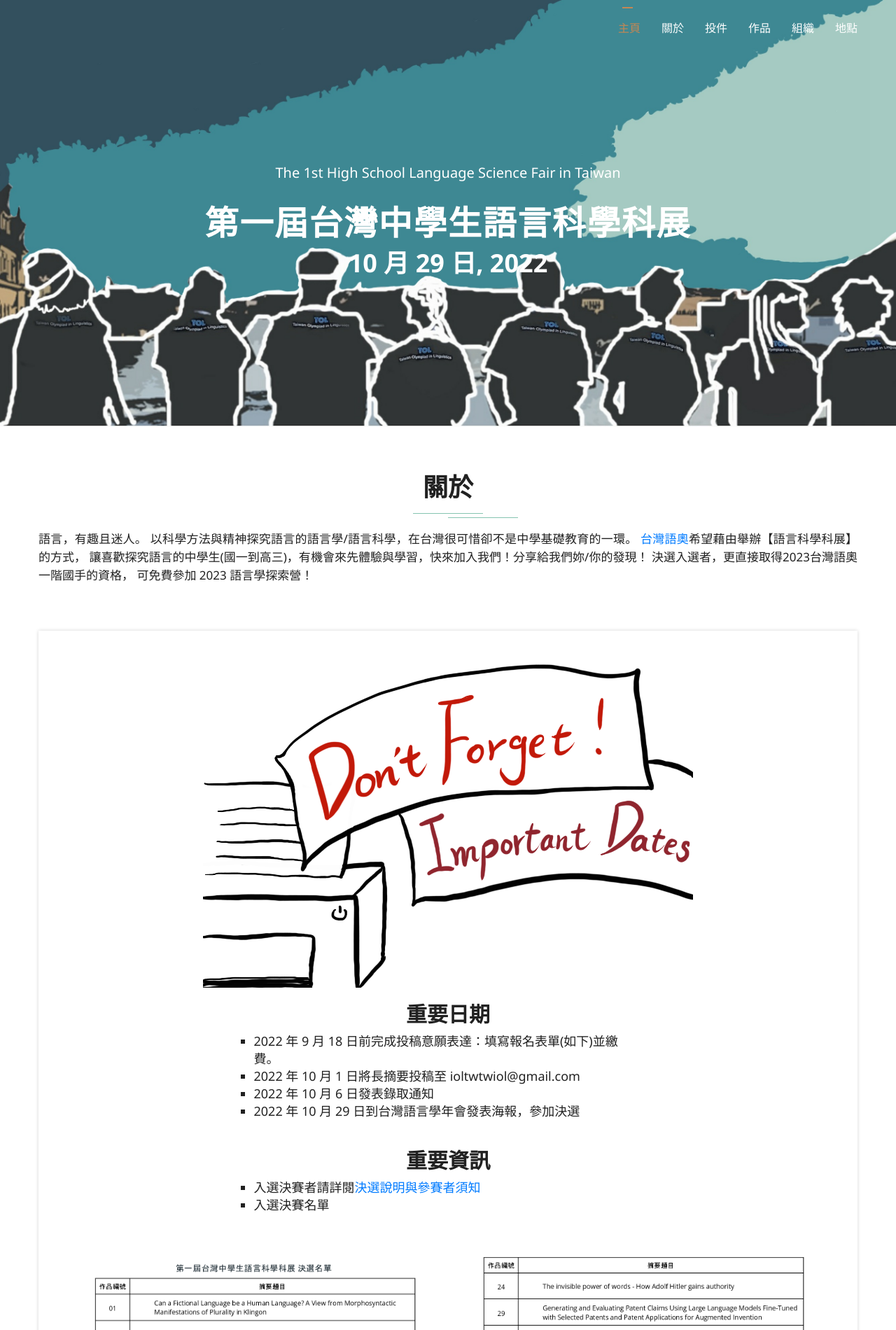
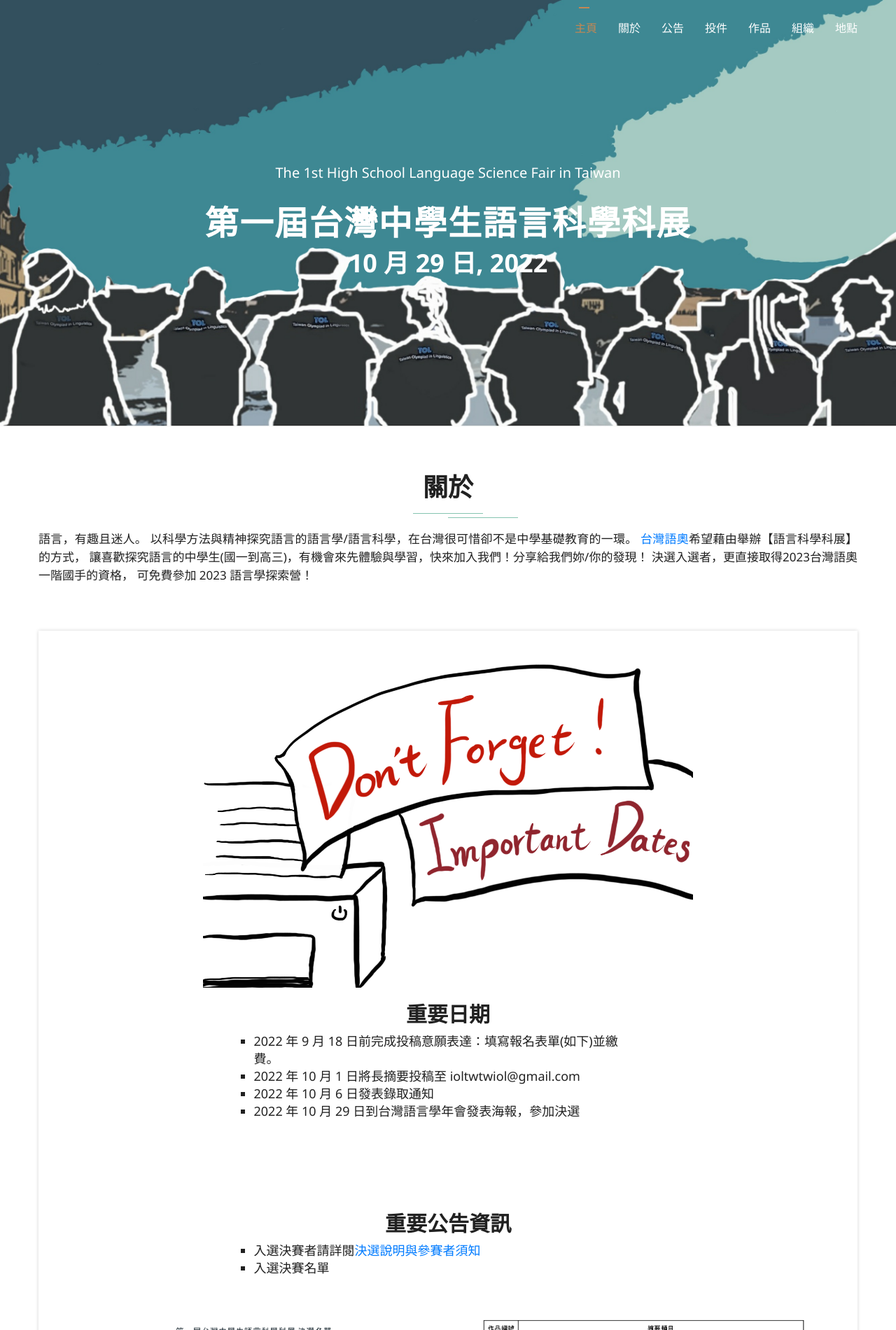
Before and after one commit to ioltw/scifair, a plain HTML site: page index.html in a window 1280 px wide. Shown: the top 1900 px of the page at 70% size. Drawn offline with Linux system fonts and the light colour scheme; files whose address does not match are found by name.

Commit message:
add tab notice

```diff
--- a/index.html
+++ b/index.html
@@ -55,6 +55,13 @@
                                 關於
                             </a>
                         </li>
+
+                        <li class="nav-item">
+                            <a class="nav-link pt20" href="#notice">
+                                公告
+                            </a>
+                        </li>
+
                         <li class="nav-item">
                             <a class="nav-link pt20" href="#gallery">
                                 投件
@@ -87,6 +94,9 @@
                 </li>
                 <li>
                     <a class="page-scrool" href="#about">關於</a>
+                </li>
+                <li>
+                    <a class="page-scrool" href="#notice">公告</a>
                 </li>
                 <li>
                     <a class="page-scroll" href="#gallery">投件</a>
@@ -171,10 +181,12 @@
                   <li>2022 年 10 月 29 日到台灣語言學年會發表海報，參加決選</li>
                 </ul>
               </div>
-
+              <div class="blankDiv"></div>
+              <div class="blankDiv"></div>
+              <div class="blankDiv"></div>
 
                 <div class="about-text">
-                <h3 class="Important"><a href="">重要資訊</a></h3>
+                <h3 id="notice" class="Important"><a href="#notice">重要公告資訊</a></h3>
                 <ul class="Important">
                     <li>入選決賽者請詳閱<a href="SCIfairDetails.pdf">決選說明與參賽者須知</a></li>
                     <li>入選決賽名單</li>
```
